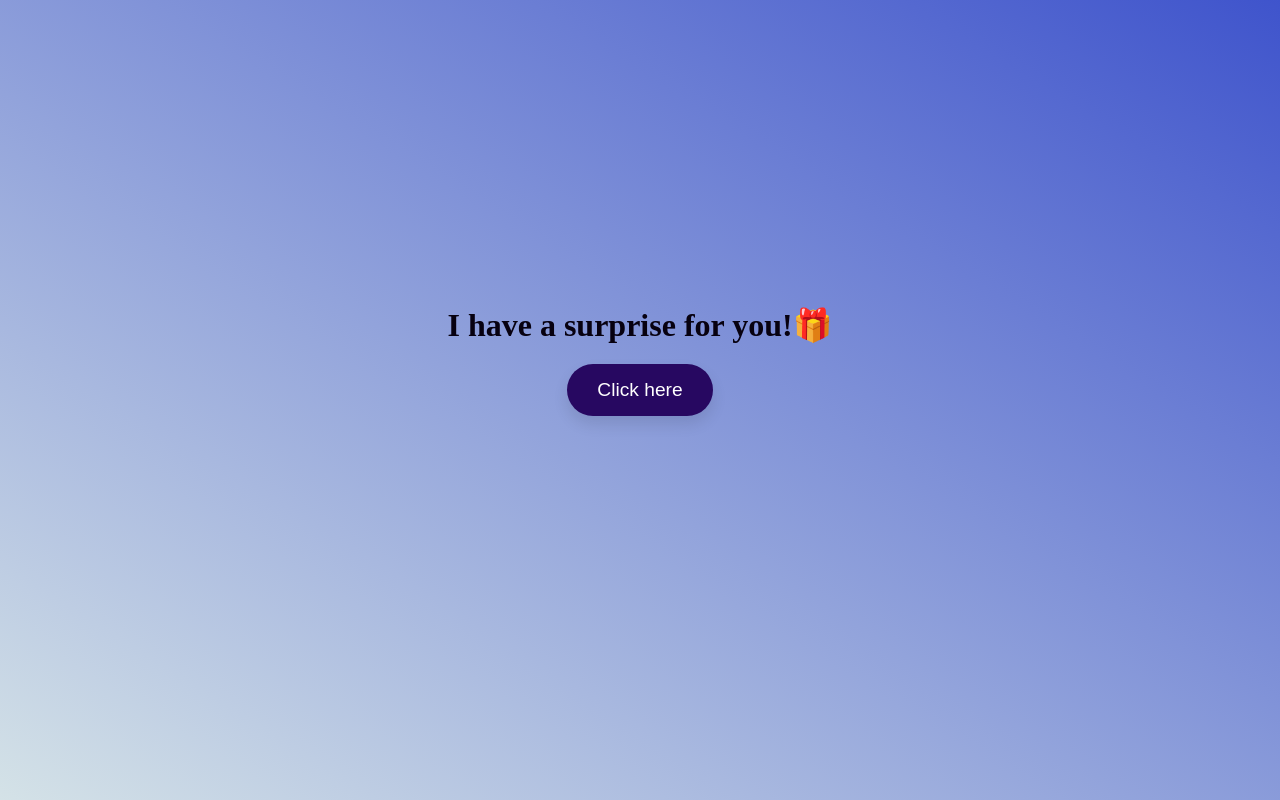
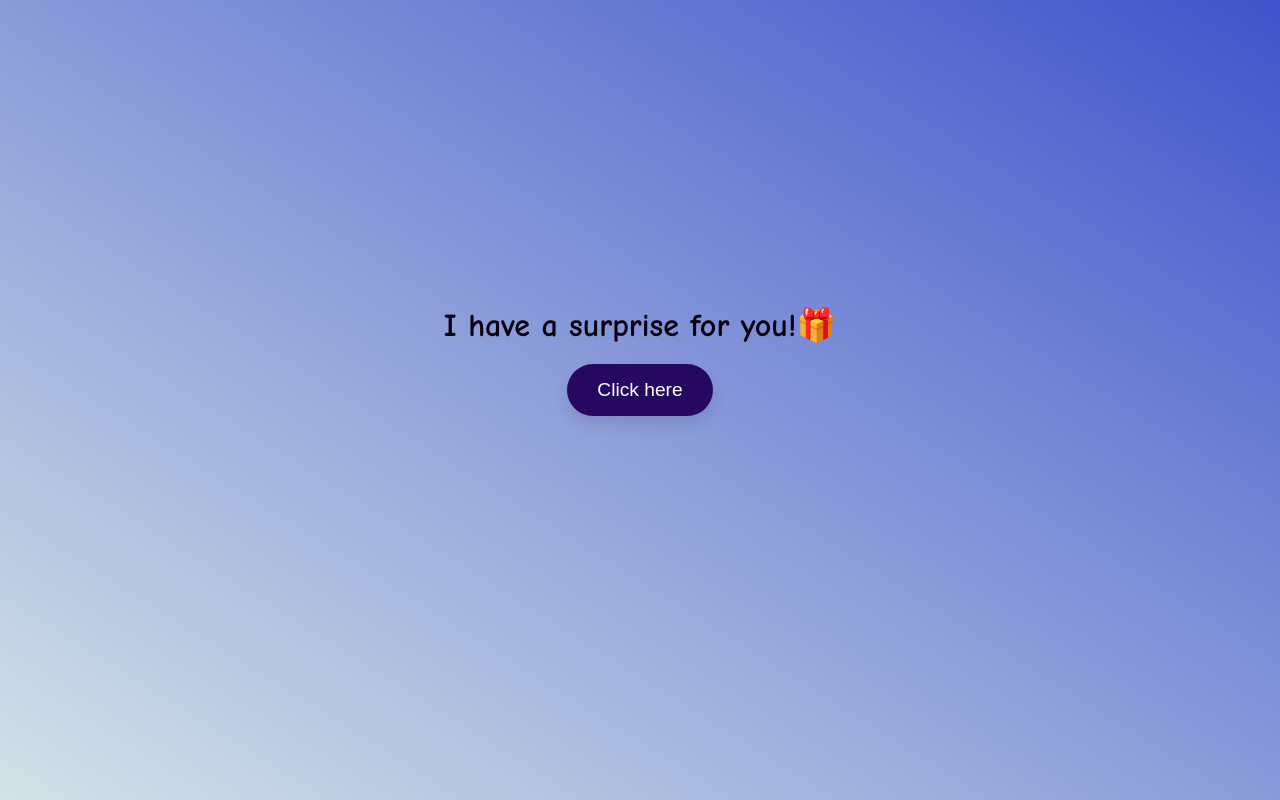
Before and after one commit to kshmatko88/Birthday, a plain HTML site: page index.html in a window 1280 px wide. Drawn offline with Linux system fonts and the light colour scheme.

Commit message:
Update style.css

```diff
--- a/style.css
+++ b/style.css
@@ -8,7 +8,7 @@ body {
   flex-direction: column;
   justify-content: center;
   align-items: center;
-  font-family: 'Arial', cursive sans-serif;
+  font-family: 'Comic Sans MS', cursive, sans-serif;
   color: #070110;
 
 }
```
